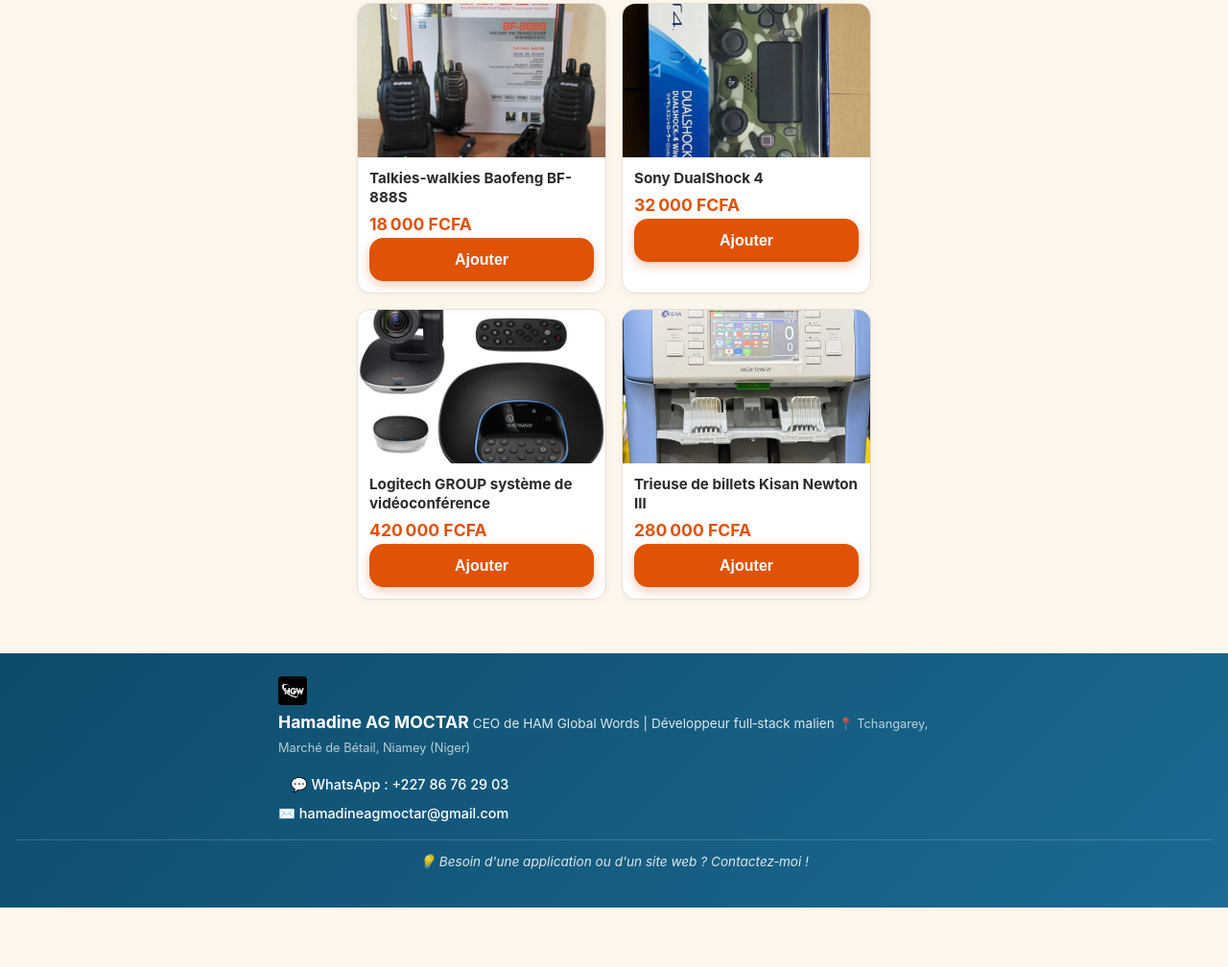
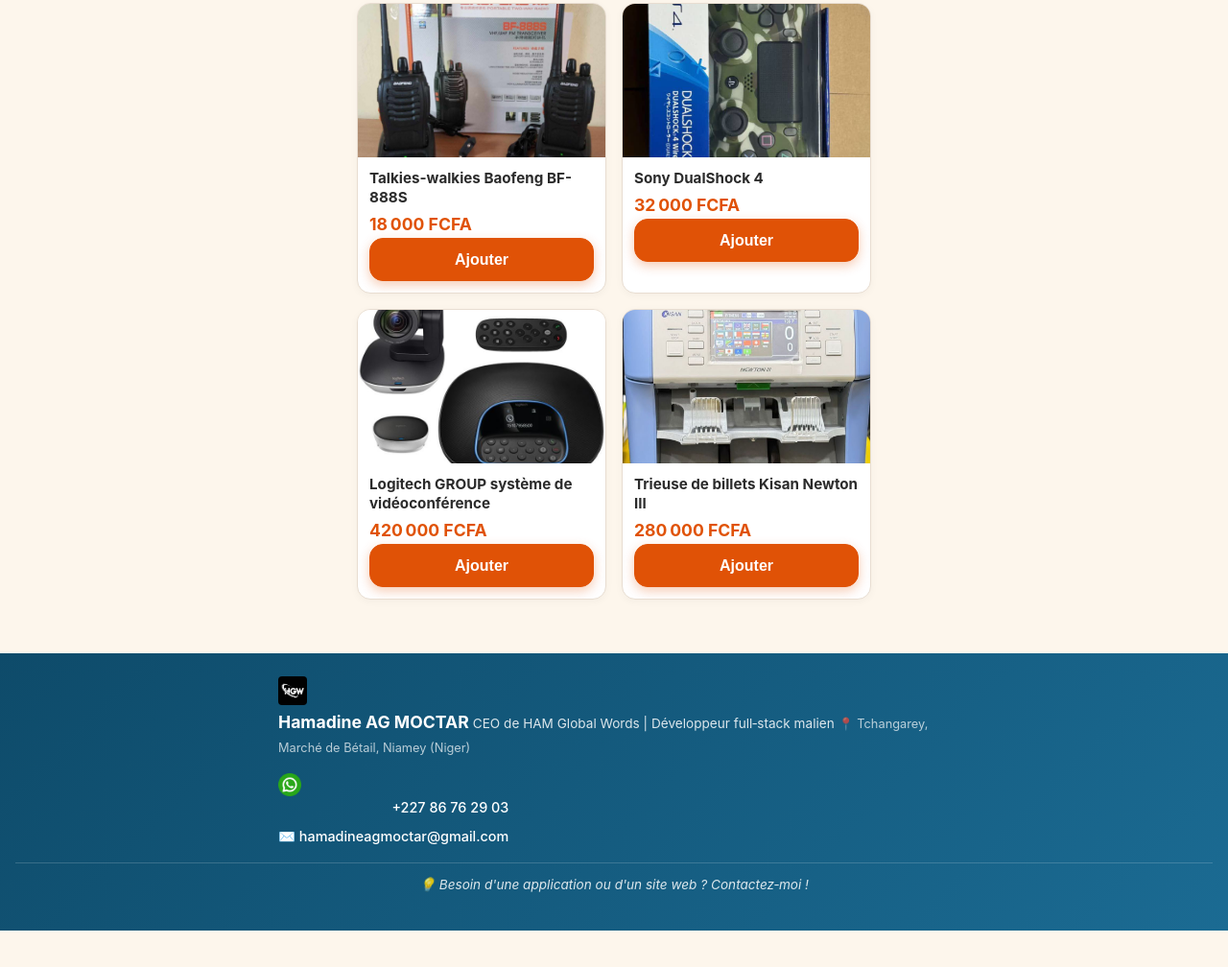
Before and after one commit to terpoland4-star/Niger-Laptops, a website: page docs/index.html in a window 1280 px wide. Shown: the part 3831-4839 px from the top of the page at 96% size. Drawn offline with Linux system fonts and the light colour scheme; no server answers.

Commit message:
Update index.html

```diff
--- a/docs/index.html
+++ b/docs/index.html
@@ -64,7 +64,9 @@
             </div>
             <div class="promo-right">
                 <a href="https://wa.me/22786762903" target="_blank" rel="noopener" class="promo-link">
-                    💬 WhatsApp : +227 86 76 29 03
+    <img src="assets/images/logo/whatsapp.png" alt="WhatsApp" style="height:24px; vertical-align:middle; margin-right:4px;">
+    +227 86 76 29 03
+                </a>
                 </a>
                 <a href="mailto:hamadineagmoctar@gmail.com" class="promo-link">
                     ✉️ hamadineagmoctar@gmail.com
```
